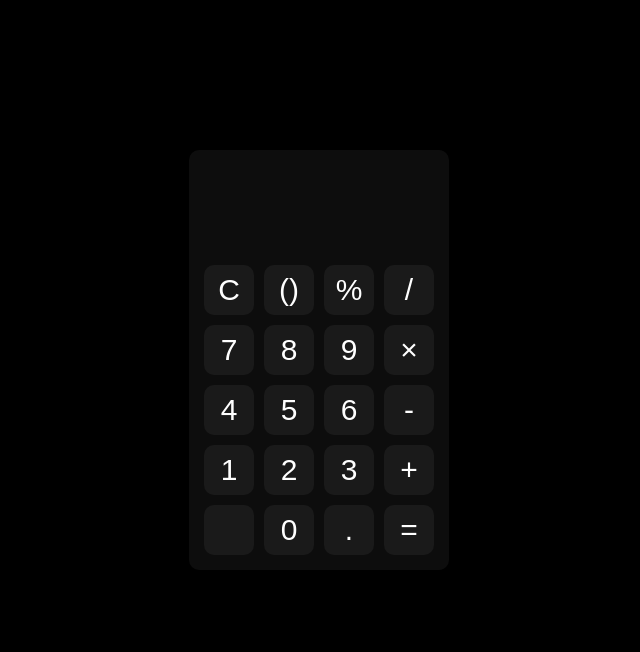
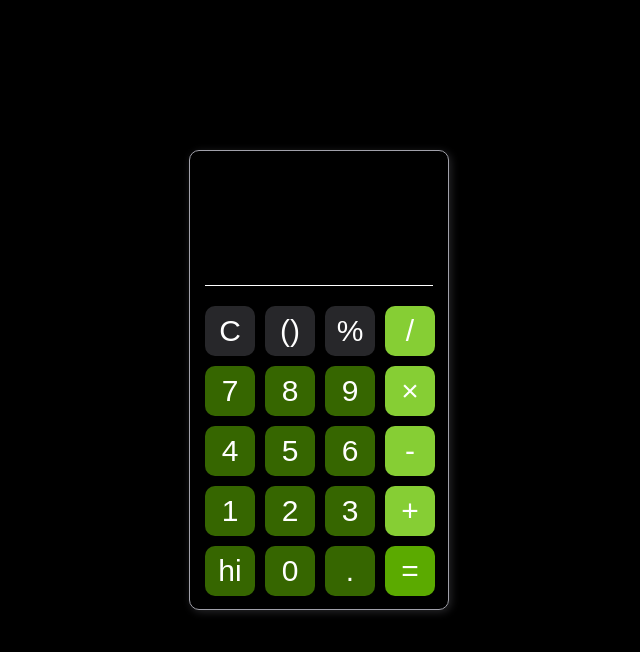
Before and after one commit to Rainbored/calculator, a React (Vite) app: page / in a window 1280 px wide. Shown: the top 652 px of the page, without its empty margins (321-961 px from the left). Built offline with nearby package versions, Linux system fonts and the light colour scheme.

Commit message:
removed unnecessary css, colored btns, did final css and added ids for btns

```diff
--- a/src/App.css
+++ b/src/App.css
@@ -2,18 +2,21 @@
 #calculator {
     background-color: var(--black2);
     width: 26rem;
-    height: 42rem;
+    height: 46rem;
     border-radius: 1rem;
     margin: 0 auto;
     margin-top: 15rem;
     padding: 1.5rem;
+    box-shadow: 2px 2px 8px var(--black4);
+    border: 1px solid var(--white3)
 }
 #display {
-    height: 10rem;
+    height: 12rem;
     width: 100%;
     color: var(--white1);
     font-size: 2rem;
     overflow: auto;
+    border-bottom: solid var(--white1) 1px;
 }
 #equation {
     display: flex;
@@ -36,7 +39,7 @@
     grid-template-rows: repeat(5, 1fr);
     width: 24rem;
     height: 30rem;
-    margin: 0 auto;
+    margin: 2rem auto 0 auto;
 }
 #btn-container button {
     background-color: var(--black3);
@@ -47,3 +50,15 @@
     border-radius: 1rem;
     border: none;
 }
+#btn3, #btn7, #btn11, #btn15 {
+    background-color: var(--green1)!IMPORTANT;
+}
+#btn0, #btn1, #btn2 {
+    background-color: var(--black4)!IMPORTANT;
+}
+#btn19 {
+    background-color: var(--green2)!IMPORTANT;
+}
+#btn4, #btn5, #btn6, #btn8, #btn9, #btn10, #btn12, #btn13, #btn14, #btn16, #btn17, #btn18 {
+    background-color: var(--green3)!IMPORTANT;
+}
--- a/src/App.jsx
+++ b/src/App.jsx
@@ -11,7 +11,7 @@ export default function App() {
      7,   8,   9,   '×',
      4,   5,   6,   '-',
      1,   2,   3,   '+',
-    '',   0,  '.',  '='
+    'hi',   0,  '.',  '='
   ]
 
   const handleClick = (s) => {
@@ -20,7 +20,7 @@ export default function App() {
       setEquation("");
       setResult("");
     }
-      else if (s === '') console.log("gl making this");
+    else if (s === 'hi') console.log("gl making this");
     else if (s === '=') handleSolve();
     else if (s === '()') console.log("ok");
     else setEquation((prev) => `${prev} ${s} `);
@@ -38,7 +38,7 @@ export default function App() {
         <div id="result">{result}</div>
       </div>
       <div id="btn-container">
-        {buttons.map((btn) => <button onClick={() => handleClick(btn)} key={btn} type="button">{btn}</button>)}
+        {buttons.map((btn, index) => <button onClick={() => handleClick(btn)} key={index} id={`btn${index}`} type="button">{btn}</button>)}
       </div>
     </div>
     </>
--- a/src/index.css
+++ b/src/index.css
@@ -9,7 +9,6 @@ html {
 }
 :root {
   --black1: #000000;
-  --black2: #0D0D0D;
   --black3: #1A1A1A;
   --black4: #27272A;
   --white1: #FFFFFF;
@@ -21,4 +20,5 @@ html {
 }
 body {
   background-color: var(--black1);
+  font-family: Arial, Helvetica, sans-serif;
 }
```
Lines whose indentation alone changed are shown as unchanged.
